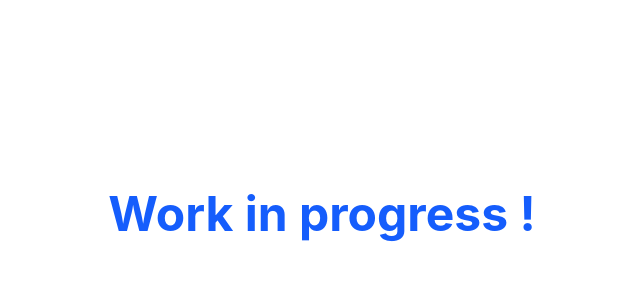
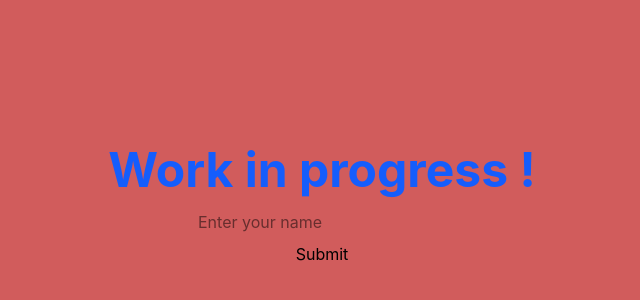
Before and after one commit to HamiAvet/app-sweetberry-next, a Next.js app: page / in a window 1280 px wide. Shown: the part 186-486 px from the top of the page, without its empty margins (318-958 px from the left). Built offline with nearby package versions, Linux system fonts and the light colour scheme.

Commit message:
added test api

```diff
--- /dev/null
+++ b/app/api/test/route.tsx
@@ -0,0 +1,7 @@
+import { NextResponse } from "next/server";
+
+export async function POST(request: Request) {
+  const body = await request.json();
+  console.log("body", body);
+  return NextResponse.json({ message: "Hello from the API!" });
+}
--- a/app/page.tsx
+++ b/app/page.tsx
@@ -1,11 +1,34 @@
 "use client";
 
+import { FormEvent } from "react";
+
 export default function Home() {
+  const handleSubmit = async (event: FormEvent<HTMLFormElement>) => {
+    event.preventDefault();
+    const formData = new FormData(event.currentTarget);
+    const data = Object.fromEntries(formData.entries());
+
+    const response = await fetch("/api/test", {
+      method: "POST",
+      headers: {
+        "Content-Type": "application/json",
+      },
+      body: JSON.stringify(data),
+    });
+    console.log("data", data);
+  };
   return (
-    <main className="flex min-h-screen items-center justify-center">
+    <main className="flex flex-col min-h-screen items-center justify-center bg-[#d15c5c]">
         <h1 className="text-5xl font-bold text-blue-600">
             Work in progress !
         </h1>
+        <form onSubmit={handleSubmit} className="mt-4 flex flex-col items-center gap-2">
+            <input type="text" name="name" placeholder="Enter your name" />
+            <button type="submit">Submit</button>
+            <p className="mt-2 text-sm text-gray-600">
+
+            </p>
+        </form>
     </main>
   );
 }
```
